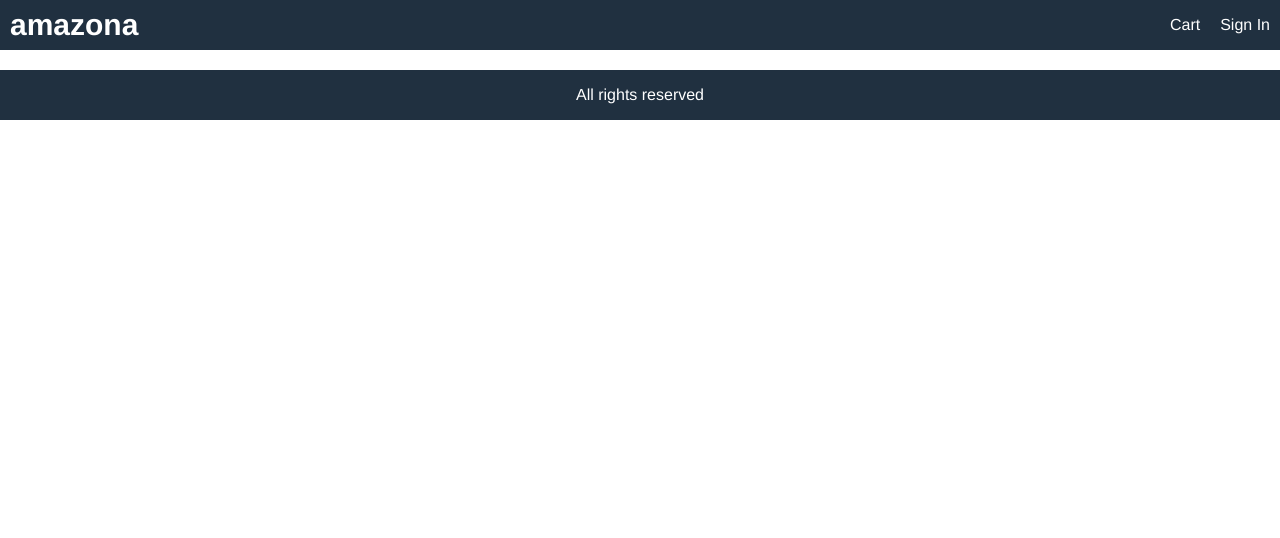
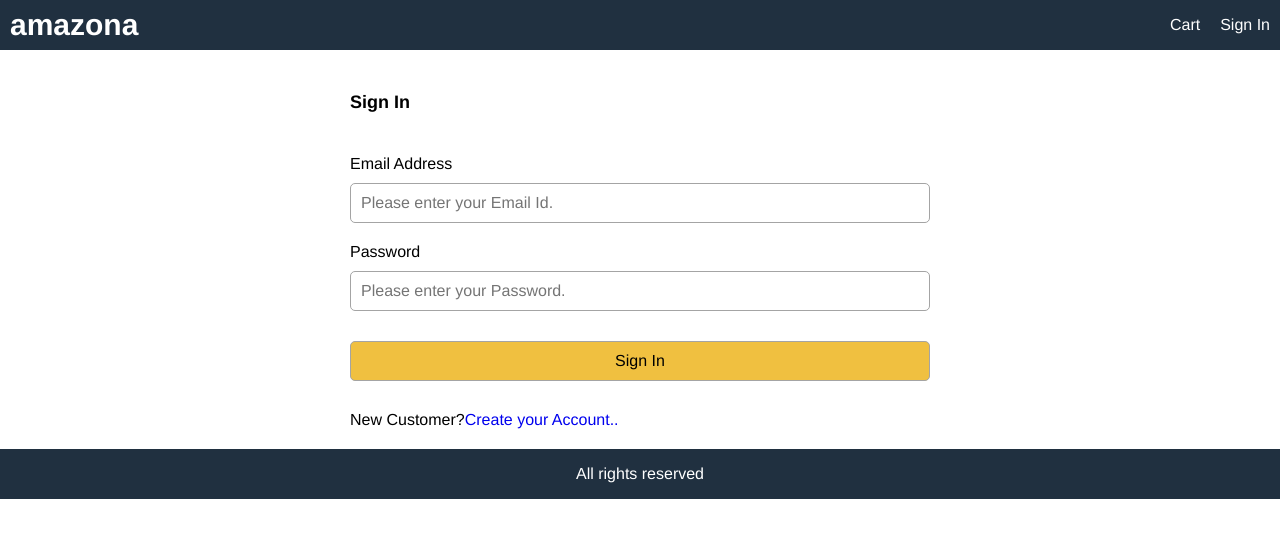
Before and after one commit to pr2897/dressingkart, a React (Create React App) app in the folder frontend/: page /signin in a window 1280 px wide. Shown: the top 538 px of the page. Built offline with nearby package versions, Linux system fonts and the light colour scheme.

Commit message:
added signin Screen and signin route

```diff
--- a/frontend/src/App.js
+++ b/frontend/src/App.js
@@ -3,6 +3,7 @@
 import CartScreen from "./screen/CartScreen";
 import HomeScreen from "./screen/HomeScreen";
 import ProductScreen from "./screen/ProductScreen";
+import SigninScreen from "./screen/SigninScreen";
 
 function App() {
   const cart = useSelector((state) => state.cart);
@@ -31,6 +32,7 @@
         <main>
           <Route path="/" component={HomeScreen} exact />
           <Route path="/product/:id" component={ProductScreen}></Route>
+          <Route path="/signin" component={SigninScreen}></Route>
           <Route path="/cart/:id?" component={CartScreen}></Route>
         </main>
 
--- a/frontend/src/index.css
+++ b/frontend/src/index.css
@@ -202,3 +202,19 @@
   justify-content: space-between;
   align-items: center;
 }
+
+/* Form */
+.form {
+  max-width: 60rem;
+  margin: 0 auto;
+}
+
+.form > div {
+  display: flex;
+  flex-direction: column;
+  margin: 1rem;
+}
+.form label {
+  margin: 1rem 0;
+  display: block;
+}
--- /dev/null
+++ b/frontend/src/screen/SigninScreen.js
@@ -0,0 +1,57 @@
+import React, { useState } from "react";
+import { Link } from "react-router-dom";
+
+function SigninScreen() {
+  const [email, setEmail] = useState("");
+  const [password, setPassword] = useState("");
+
+  const submitHandler = (e) => {
+    e.preventDefault();
+  };
+
+  return (
+    <div>
+      <form className="form" onSubmit={submitHandler}>
+        <div>
+          <h1>Sign In</h1>
+        </div>
+        <div>
+          <label htmlFor="email">Email Address</label>
+          <input
+            value={email}
+            type="email"
+            id="email"
+            placeholder="Please enter your Email Id."
+            required
+            onChange={(e) => setEmail(e.target.value)}
+          />
+        </div>
+        <div>
+          <label htmlFor="password">Password</label>
+          <input
+            value={password}
+            type="password"
+            id="password"
+            placeholder="Please enter your Password."
+            required
+            onChange={(e) => setPassword(e.target.value)}
+          />
+        </div>
+        <div>
+          <label />
+          <button className="primary" type="submit">
+            Sign In
+          </button>
+        </div>
+        <div>
+          <label />
+          <div>
+            New Customer?<Link to="/register">Create your Account..</Link>
+          </div>
+        </div>
+      </form>
+    </div>
+  );
+}
+
+export default SigninScreen;
```
